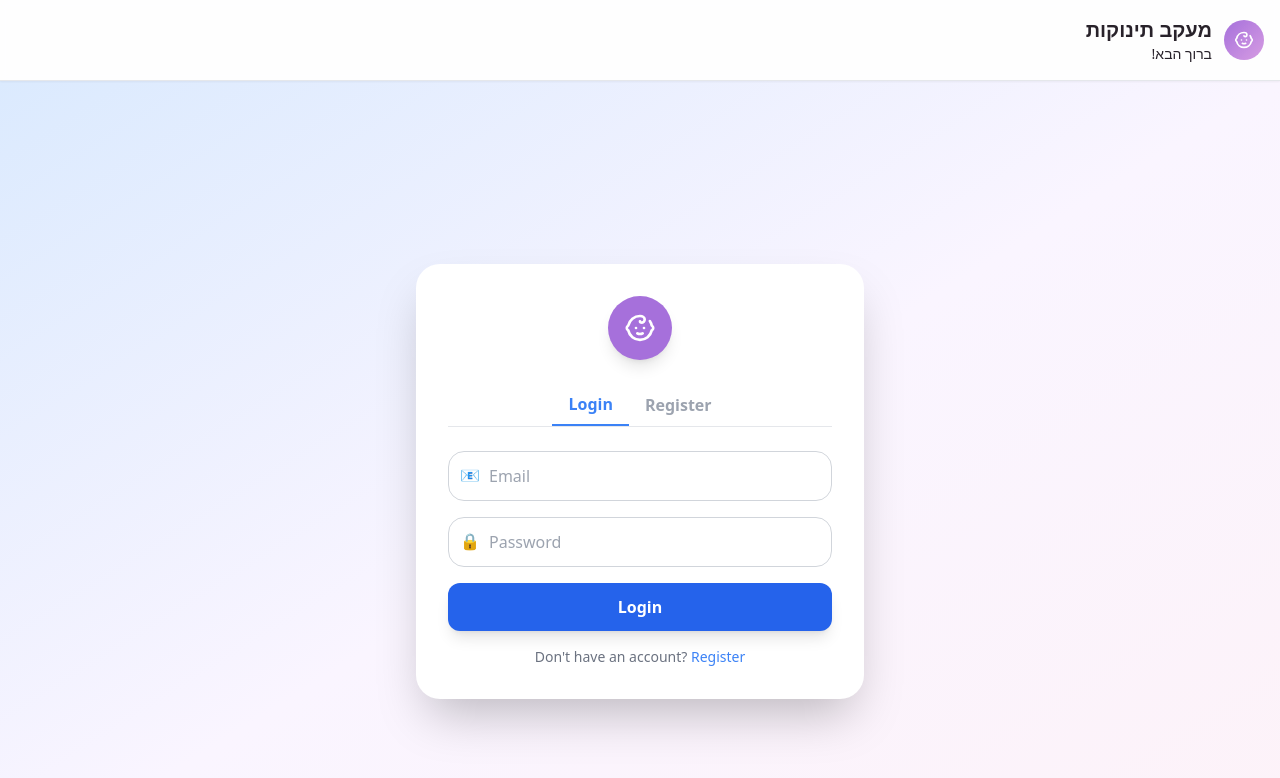
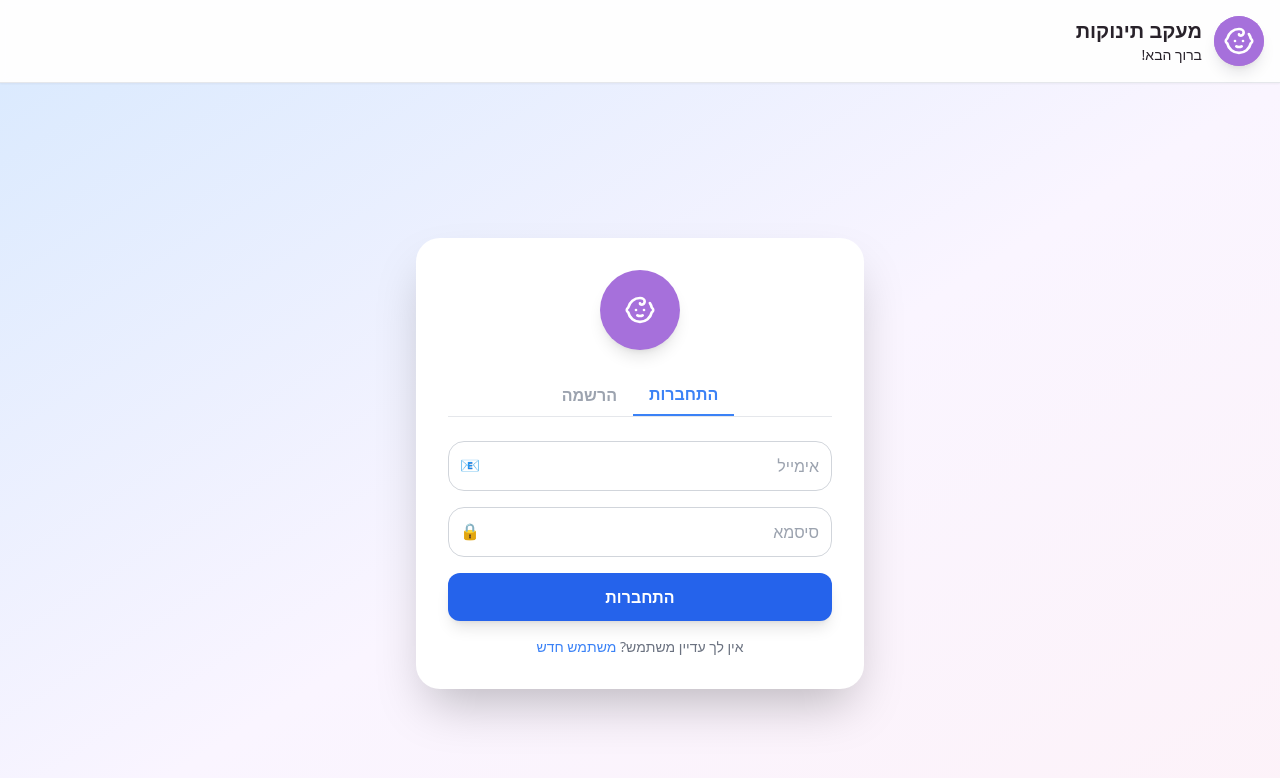
Before and after one commit to yuvalleberstein21/MyBabyCare, a React (Vite) app in the folder client/: page /auth in a window 1280 px wide. Shown: the top 778 px of the page. Built offline with nearby package versions, Linux system fonts and the light colour scheme.

Commit message:
update auth page

```diff
--- /dev/null
+++ b/client/src/components/ui/BabyLogo.tsx
@@ -0,0 +1,27 @@
+import { Baby } from 'lucide-react';
+
+interface BabyLogoProps {
+  size?: number; // גודל הריבוע
+  bgColor?: string; // צבע רקע
+  iconColor?: string; // צבע האייקון
+  text?: string; // טקסט פנימי אם רוצים
+}
+export const BabyLogo = ({
+  size = 64,
+  bgColor = 'bg-primary',
+  iconColor = 'text-white',
+  text,
+}: BabyLogoProps) => {
+  return (
+    <div
+      className={`rounded-full flex items-center justify-center shadow-lg ${bgColor}`}
+      style={{ width: size, height: size }}
+    >
+      {text ? (
+        <span className={`text-xl font-bold ${iconColor}`}>{text}</span>
+      ) : (
+        <Baby className={`w-8 h-8 ${iconColor}`} />
+      )}
+    </div>
+  );
+};
--- a/client/src/components/ui/Header.tsx
+++ b/client/src/components/ui/Header.tsx
@@ -1,7 +1,7 @@
-import { Baby } from 'lucide-react';
 import { Title } from './Title';
 import { SubTitle } from './SubTitle';
 import { Link } from 'react-router-dom';
+import { BabyLogo } from './BabyLogo';
 
 export const Header = () => {
   return (
@@ -13,9 +13,9 @@ export const Header = () => {
         <div className="flex items-center gap-3">
           <Link
             to={'/'}
-            className="w-10 h-10 rounded-full bg-gradient-primary flex items-center justify-center"
+            className="w-15 h-15 rounded-full bg-gradient-primary flex items-center justify-center"
           >
-            <Baby className="h-5 w-5 text-primary-foreground" />
+            <BabyLogo size={50} iconColor="text-white" />
           </Link>
           <div>
             <Title className="text-xl font-bold">מעקב תינוקות</Title>
--- a/client/src/pages/AuthPage.tsx
+++ b/client/src/pages/AuthPage.tsx
@@ -1,6 +1,6 @@
 import React, { useState } from 'react';
 import Button from '../components/ui/Button';
-import { Baby } from 'lucide-react';
+import { BabyLogo } from '../components/ui/BabyLogo';
 
 export const AuthPage: React.FC = () => {
   const [activeTab, setActiveTab] = useState<'login' | 'register'>('login');
@@ -17,13 +17,14 @@ export const AuthPage: React.FC = () => {
   };
 
   return (
-    <div className="min-h-screen flex items-center justify-center bg-gradient-to-br from-blue-100 via-purple-50 to-pink-50 p-4">
-      <div className="bg-white rounded-3xl shadow-2xl w-full max-w-md p-8 mx-4 relative overflow-hidden">
+    <div
+      className="min-h-screen flex items-center justify-center bg-gradient-to-br from-blue-100 via-purple-50 to-pink-50 p-4"
+      dir="rtl"
+    >
+      <div className="bg-white rounded-3xl shadow-2xl w-full max-w-md p-8 mx-4 relative overflow-hidden mb-10">
         {/* Logo / Icon */}
         <div className="flex justify-center mb-6">
-          <div className="w-16 h-16 rounded-full bg-primary text-white flex items-center justify-center text-2xl font-bold shadow-lg">
-            <Baby className="w-8 h-8" />
-          </div>
+          <BabyLogo size={80} bgColor="bg-primary" iconColor="text-white" />
         </div>
 
         {/* Tabs */}
@@ -36,7 +37,7 @@ export const AuthPage: React.FC = () => {
             }`}
             onClick={() => setActiveTab('login')}
           >
-            Login
+            התחברות
           </button>
           <button
             className={`px-4 py-2 font-semibold transition-colors ${
@@ -46,7 +47,7 @@ export const AuthPage: React.FC = () => {
             }`}
             onClick={() => setActiveTab('register')}
           >
-            Register
+            הרשמה
           </button>
         </div>
 
@@ -55,7 +56,7 @@ export const AuthPage: React.FC = () => {
           <div className="relative">
             <input
               type="email"
-              placeholder="Email"
+              placeholder="אימייל"
               value={email}
               onChange={(e) => setEmail(e.target.value)}
               className="w-full border border-gray-300 rounded-lg p-3 pl-10 focus:outline-none focus:ring-2 focus:ring-blue-400 transition"
@@ -66,7 +67,7 @@ export const AuthPage: React.FC = () => {
           <div className="relative">
             <input
               type="password"
-              placeholder="Password"
+              placeholder="סיסמא"
               value={password}
               onChange={(e) => setPassword(e.target.value)}
               className="w-full border border-gray-300 rounded-lg p-3 pl-10 focus:outline-none focus:ring-2 focus:ring-blue-400 transition"
@@ -78,7 +79,7 @@ export const AuthPage: React.FC = () => {
             <div className="relative">
               <input
                 type="password"
-                placeholder="Confirm Password"
+                placeholder="אשר/י סיסמא"
                 value={confirmPassword}
                 onChange={(e) => setConfirmPassword(e.target.value)}
                 className="w-full border border-gray-300 rounded-lg p-3 pl-10 focus:outline-none focus:ring-2 focus:ring-blue-400 transition"
@@ -92,7 +93,7 @@ export const AuthPage: React.FC = () => {
             className="w-full text-white rounded-xl py-3 font-semibold hover:opacity-90 transition shadow-lg"
             onClick={activeTab === 'login' ? handleLogin : handleRegister}
           >
-            {activeTab === 'login' ? 'Login' : 'Register'}
+            {activeTab === 'login' ? 'התחברות' : 'הרשמה'}
           </Button>
         </div>
 
@@ -100,22 +101,22 @@ export const AuthPage: React.FC = () => {
         <p className="text-sm text-gray-500 mt-4 text-center">
           {activeTab === 'login' ? (
             <>
-              Don't have an account?{' '}
+              אין לך עדיין משתמש?{' '}
               <button
                 className="text-blue-500 font-medium hover:underline"
                 onClick={() => setActiveTab('register')}
               >
-                Register
+                משתמש חדש
               </button>
             </>
           ) : (
             <>
-              Already have an account?{' '}
+              יש לך כבר משתמש ?{' '}
               <button
                 className="text-blue-500 font-medium hover:underline"
                 onClick={() => setActiveTab('login')}
               >
-                Login
+                התחבר כאן
               </button>
             </>
           )}
--- a/client/src/pages/BabyDetails.tsx
+++ b/client/src/pages/BabyDetails.tsx
@@ -6,6 +6,7 @@ import { BabiesMockData } from '../mock/BabiesMockData';
 import { SleepTracker } from '../components/babyDetails/SleepTracker';
 import { FeedingTracker } from '../components/babyDetails/FeedingTracker';
 import { DiaperTracker } from '../components/babyDetails/DiaperTracker';
+import { BabyLogo } from '../components/ui/BabyLogo';
 
 const BabyDetails = () => {
   const { babyId } = useParams<{ babyId: string }>();
@@ -48,7 +49,7 @@ const BabyDetails = () => {
                   className="w-full h-full object-cover"
                 />
               ) : (
-                <Baby className="h-8 w-8 text-white" />
+                <BabyLogo bgColor="primary" size={65} iconColor="text-white" />
               )}
             </div>
             <div>
--- a/client/src/pages/Home.tsx
+++ b/client/src/pages/Home.tsx
@@ -1,9 +1,10 @@
-import { Baby, Heart, Milk, Moon } from 'lucide-react';
+import { Heart, Milk, Moon } from 'lucide-react';
 import Button from '../components/ui/Button';
 import { SubTitle } from '../components/ui/SubTitle';
 import { Title } from '../components/ui/Title';
 import { StaticCard } from '../components/ui/StaticCard';
 import { Link } from 'react-router-dom';
+import { BabyLogo } from '../components/ui/BabyLogo';
 
 const Home = () => {
   return (
@@ -14,7 +15,7 @@ const Home = () => {
       <div className="container mx-auto px-4 py-16">
         <div className="text-center max-w-3xl mx-auto space-y-8">
           <div className="inline-flex w-20 h-20 rounded-full bg-gradient-primary items-center justify-center mb-6 animate-scale-in">
-            <Baby className="h-10 w-10 text-primary-foreground" />
+            <BabyLogo size={80} iconColor="text-white" />
           </div>
 
           <Title className="text-5xl md:text-6xl font-bold mb-4 animate-fade-in">
```
